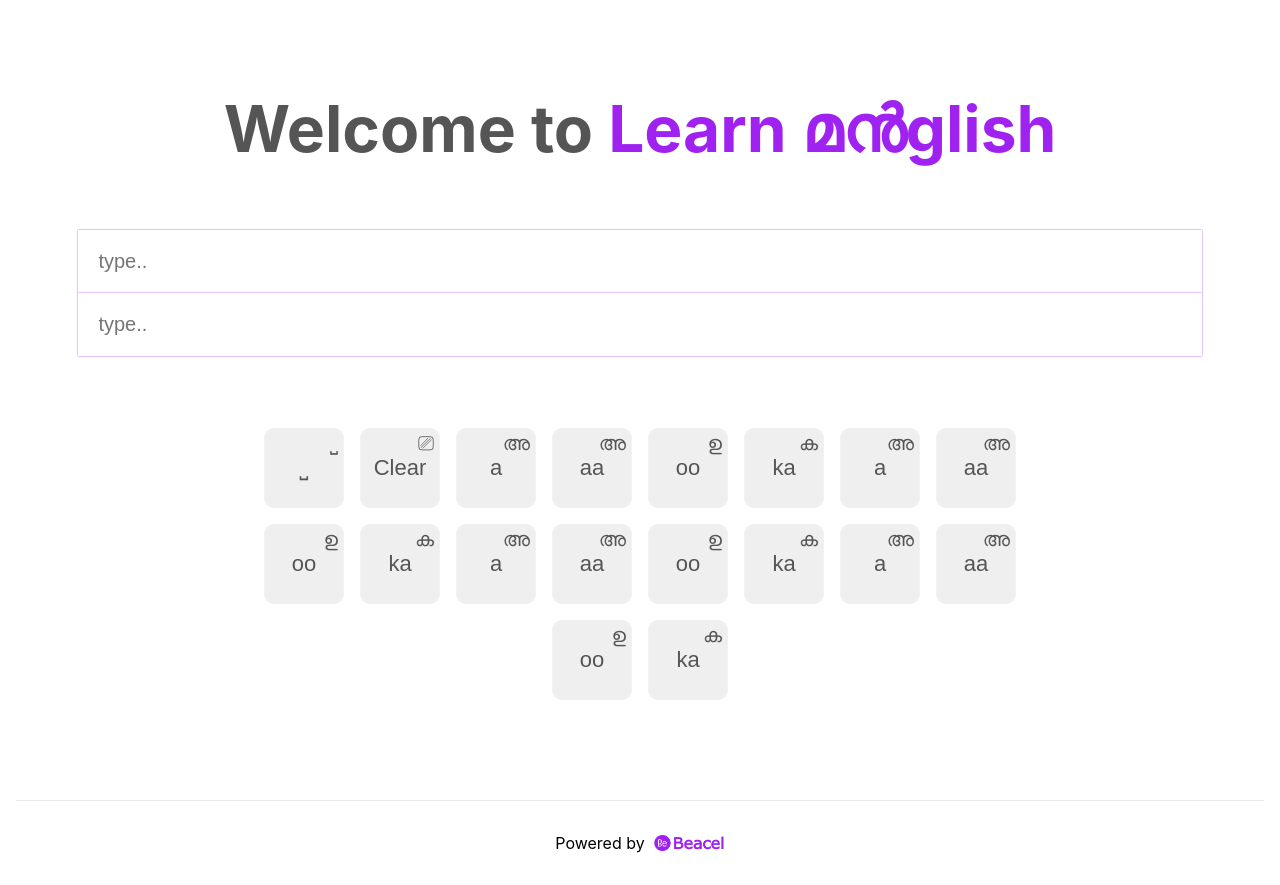
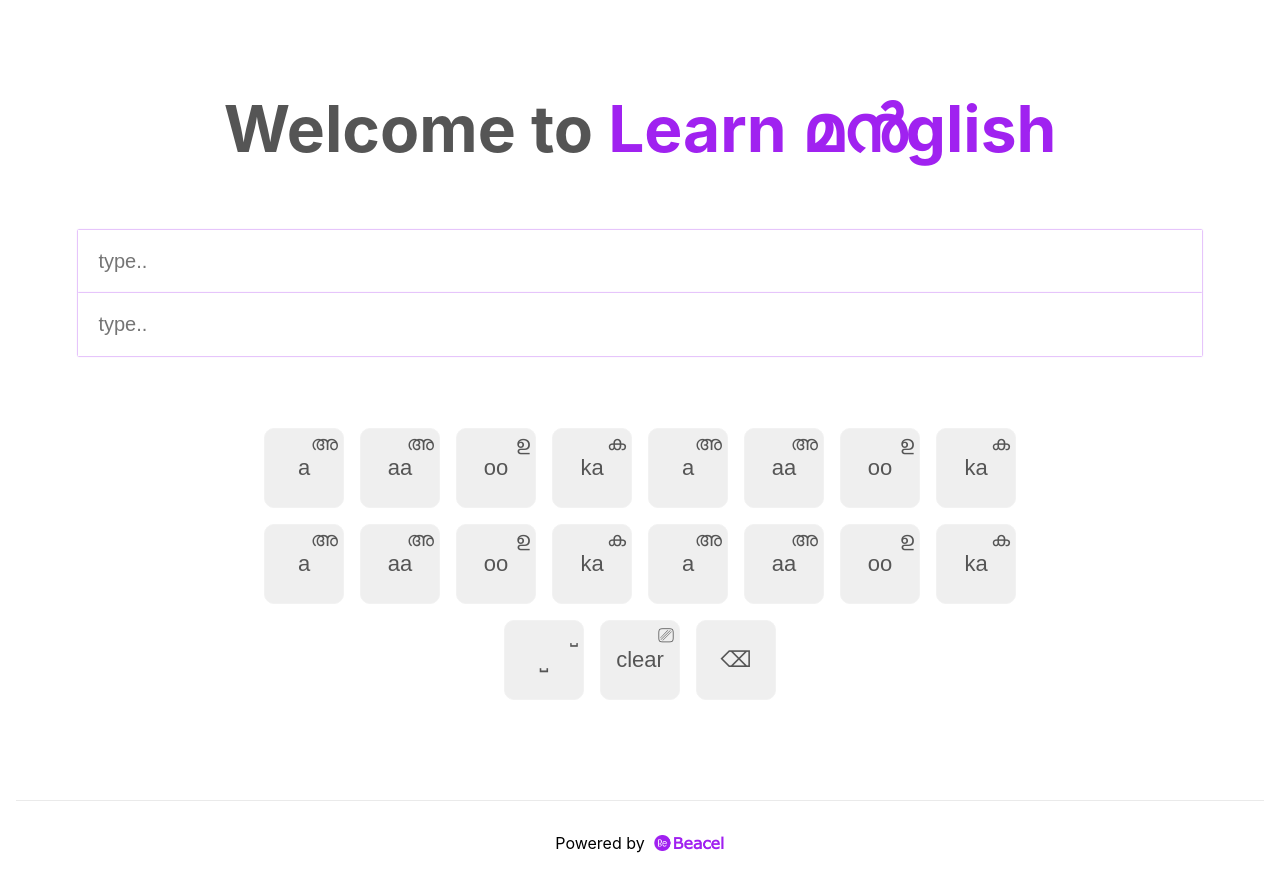
Before and after one commit to basil-github/manglish-learner, a Next.js app: page / in a window 1280 px wide. Built offline with nearby package versions, Linux system fonts and the light colour scheme.

Commit message:
backspace added

```diff
--- a/pages/index.js
+++ b/pages/index.js
@@ -2,7 +2,7 @@ import Head from "next/head";
 import Image from "next/image";
 import styles from "../styles/Home.module.css";
 import keys from "../public/data.json";
-import { useState } from "react";
+import { useState, useEffect } from "react";
 
 export default function Home() {
   const [variantModel, setVariantModel] = useState([]);
@@ -15,6 +15,10 @@ export default function Home() {
       setVariantModel([]);
       setTyped((prevState) => [...prevState, e]);
     }
+  };
+  const handleBackSpace = () => {
+    typed.pop();
+    setTyped((prevState) => [...prevState]);
   };
   const englishValue = (typed) => {
     let onlyEnglish = typed.map((val, i) => val.english);
@@ -71,6 +75,16 @@ export default function Home() {
         )}
 
         <div className={styles.grid}>
+          {keys.map((key, i) => (
+            <button
+              key={i}
+              className="key__button"
+              onClick={() => handleOnClick(key)}
+            >
+              <span className="key_malayalam">{key.malayalam}</span>
+              {key.english}
+            </button>
+          ))}
           <button
             className="key__button"
             onClick={() =>
@@ -84,19 +98,11 @@ export default function Home() {
             <span className="key_malayalam">⎵</span>⎵
           </button>
           <button className="key__button" onClick={() => setTyped([])}>
-            <span className="key_malayalam">⎚</span>
-            Clear
+            <span className="key_malayalam">⎚</span>clear
           </button>
-          {keys.map((key, i) => (
-            <button
-              key={i}
-              className="key__button"
-              onClick={() => handleOnClick(key)}
-            >
-              <span className="key_malayalam">{key.malayalam}</span>
-              {key.english}
-            </button>
-          ))}
+          <button className="key__button" onClick={() => handleBackSpace()}>
+            <span className="key_malayalam"></span>⌫
+          </button>
         </div>
       </main>
 
```
